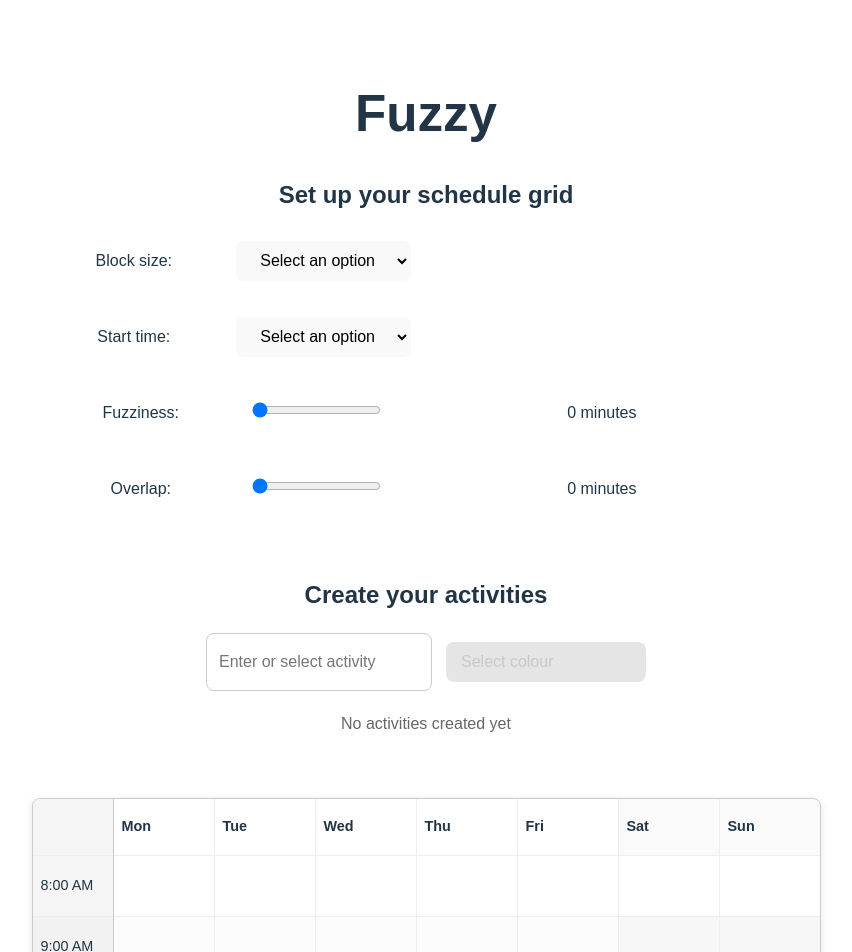
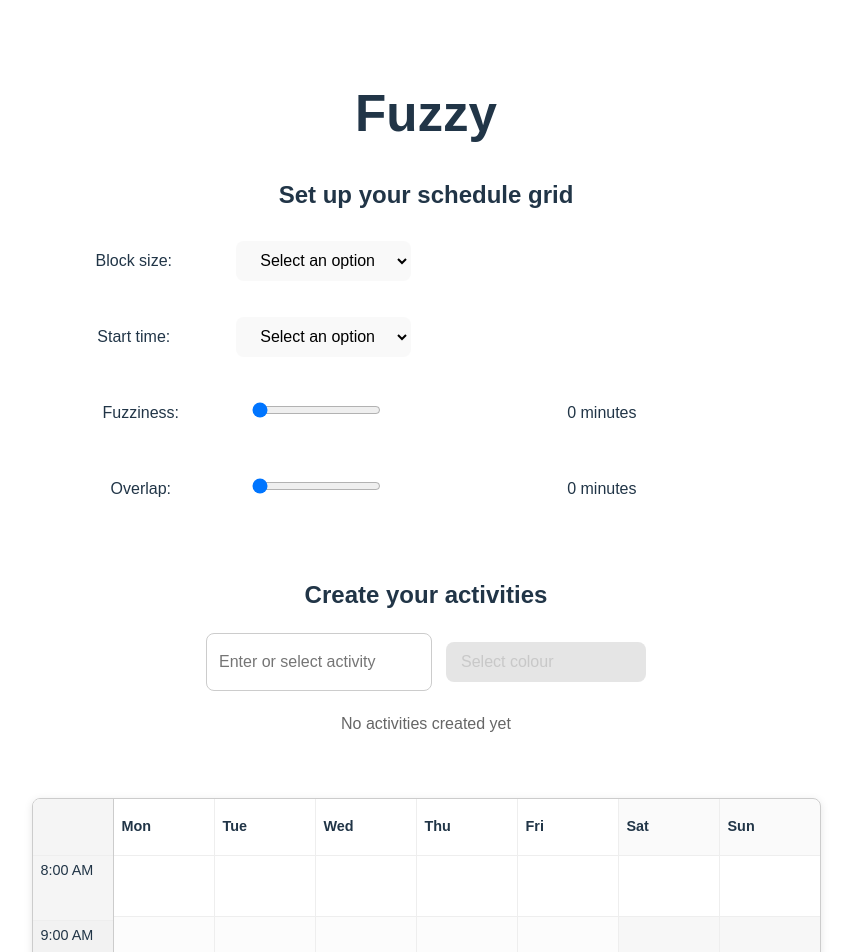
Before and after one commit to TomRosenbloom/fuzzy-web, a React (Vite) app: page / in a window 1280 px wide. Shown: the top 952 px of the page, without its empty margins (214-1066 px from the left). Built offline with nearby package versions, Linux system fonts and the light colour scheme.

Commit message:
fixed itemManager context menu

```diff
--- a/src/ActivityTypeManager.jsx
+++ b/src/ActivityTypeManager.jsx
@@ -211,6 +211,7 @@ export default function ItemManager({ onActivitiesChange }) {
             left: itemContextMenu.x,
           }}
           onClick={e => e.stopPropagation()}
+          onMouseLeave={() => setItemContextMenu(null)}
         >
           <div className="context-menu-item color-picker">
             Change Color
--- a/src/App.jsx
+++ b/src/App.jsx
@@ -4,7 +4,7 @@ import './App.css'
 import Dropdown from "./Dropdown";
 import FuzzinessSlider from './FuzzinessSlider';
 import OverlapSlider from './OverlapSlider';
-import ItemManager from './ActivityTypeManager';
+import ActivityTypeManager from './ActivityTypeManager';
 import TimeGrid from './TimeGrid';
 
 
@@ -89,7 +89,7 @@ function App() {
 
       <div className="row">
         <div className="whole-row">
-          <ItemManager onActivitiesChange={handleActivitiesChange} />
+          <ActivityTypeManager onActivitiesChange={handleActivitiesChange} />
         </div>
       </div>
 
--- a/src/TimeGrid.css
+++ b/src/TimeGrid.css
@@ -49,7 +49,8 @@
   border-bottom: 1px solid #eee;
   height: var(--cell-height, 60px);
   display: flex;
-  align-items: center;  /* Center vertically */
+  align-items: flex-start;  /* Align to top */
+  padding-top: 4px;  /* Add some padding from the top */
 }
 
 .grid-cell {
@@ -139,6 +140,9 @@
   padding: 8px 12px;
   cursor: pointer;
   transition: background-color 0.2s ease;
+  text-align: left;  /* Explicitly set left alignment */
+  display: flex;     /* Use flex for better alignment */
+  align-items: center;
 }
 
 .context-menu-item:hover {
@@ -201,7 +205,7 @@
   padding: 2px;
   border-radius: 3px;
   background: rgba(255, 255, 255, 0.9);
-  font-size: 18px;
+  font-size: 38px;
   width: 24px;
   height: 24px;
   display: flex;
```
